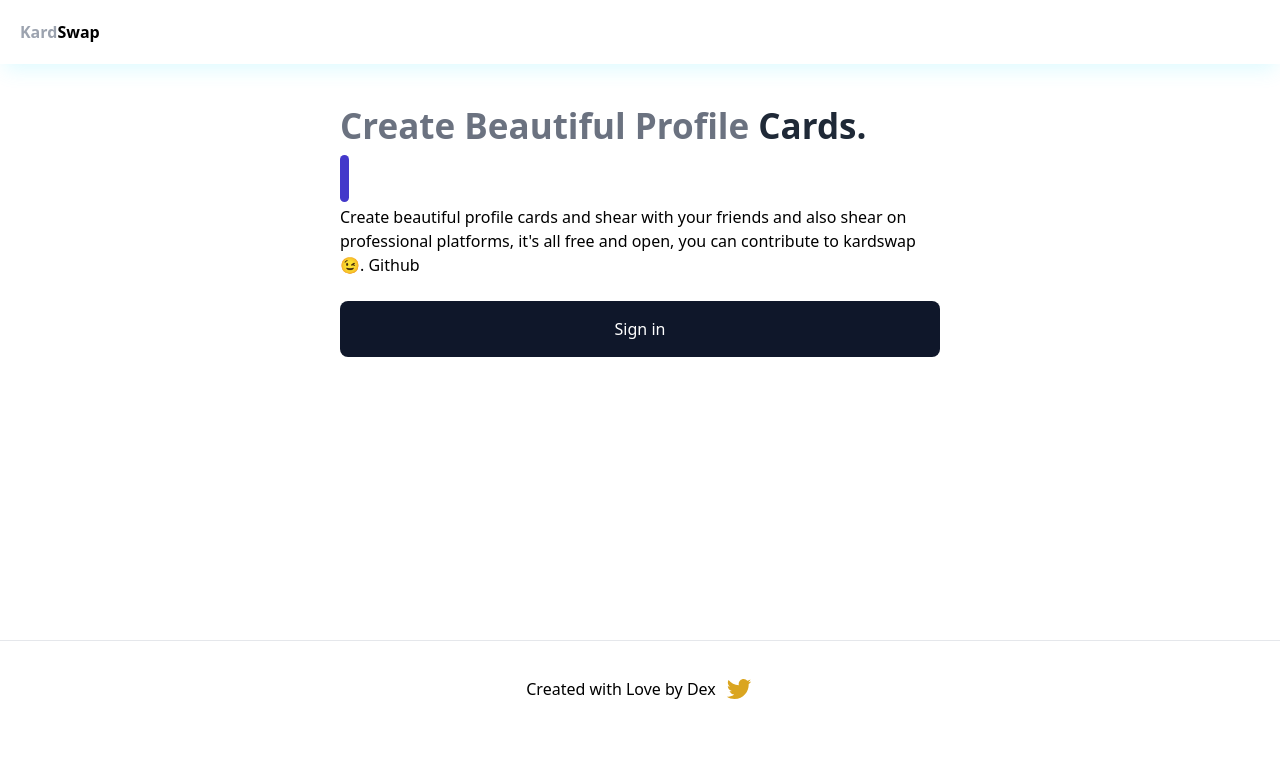
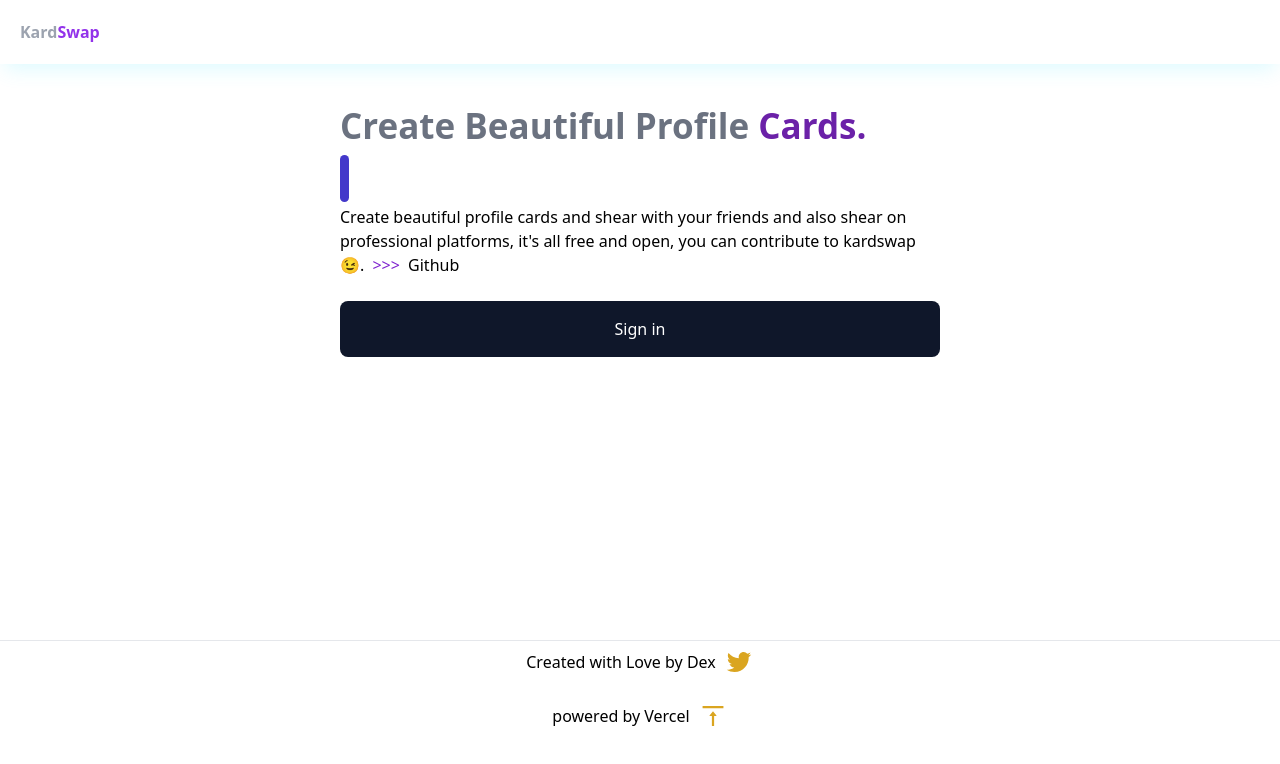
Before and after one commit to Dxtobi/cardsio, a Next.js app: page / in a window 1280 px wide. Shown: the top 764 px of the page. Built offline with nearby package versions, Linux system fonts and the light colour scheme; no server answers.

Commit message:
my code eint working

```diff
--- a/components/CreateProfile.tsx
+++ b/components/CreateProfile.tsx
@@ -22,7 +22,7 @@ export default function CreateProfile(params: { user: any; }) {
 
     const { register, handleSubmit } = useForm();
 
-    const onSubmitForm = async (values: Value) => {
+    const onSubmitForm = async (values: any) => {
         try {
             values.image = user?.image;
             //console.log(values);
--- a/components/NotSignedIn.tsx
+++ b/components/NotSignedIn.tsx
@@ -6,12 +6,12 @@ export default function NotSignedIn() {
           <div className="">
               <div className="text-gray-500 hero-text brand">
 
-                  <div>Create Beautiful Profile <span className="text-gray-800">Cards.</span></div>
+                  <div>Create Beautiful Profile <span className="text-purple-800">Cards.</span></div>
                   <span className="w-4 h-4 bg-indigo-700 rounded-full">&nbsp; </span>
               </div>
               <p>
           Create beautiful profile cards and shear with your friends and also shear on professional platforms, it's all free and open, you can contribute to kardswap 😉.
-          <a href="https://github.com/Dxtobi/cardsio"> Github</a>
+          <a href="https://github.com/Dxtobi/cardsio"> <span className="text-purple-700 p-1">{'>>>'}</span> Github </a>
 
               </p>
           </div>
--- /dev/null
+++ b/components/buttons/CoppyBtn.tsx
@@ -0,0 +1,9 @@
+
+import { AiOutlineShareAlt, AiOutlineSwap } from "react-icons/ai";
+
+
+export default function ShearCardComp({ }) {
+  return(
+        <button  className='flex items-center justify-center fixed bottom-5 p-4 bg-slate-900 text-white rounded-full w-[80px] h-[80px] my-3 left-5'><AiOutlineSwap size={30}/></button>
+    )
+}
--- /dev/null
+++ b/components/buttons/SwipeBtn.tsx
@@ -0,0 +1,10 @@
+
+import { AiOutlineShareAlt } from "react-icons/ai";
+
+
+export default function SwapCardBtn(params: { swapCards: any; }) {
+    const {swapCards} = params
+  return(
+        <button onClick={swapCards} className='flex items-center justify-center fixed bottom-5 p-4 bg-slate-900 text-white rounded-full w-[80px] h-[80px] my-3 left-5'><AiOutlineShareAlt size={30}/></button>
+    )
+}
--- a/components/footer.tsx
+++ b/components/footer.tsx
@@ -1,9 +1,9 @@
 import Image from 'next/image';
-import { AiOutlineTwitter } from "react-icons/ai";
+import { AiOutlineTwitter, AiOutlineVerticalAlignTop } from "react-icons/ai";
 export default function Footer() {
   return (
     <>
-      <footer className="flex h-24 w-full items-center justify-center border-t">
+      <footer className="flex flex-col h-24 w-full items-center justify-center border-t">
         <a
           className="flex items-center justify-center gap-2"
           href="https://twitter.com/programmer_dex"
@@ -14,6 +14,17 @@ export default function Footer() {
 
           <AiOutlineTwitter size={30} color='goldenrod'/>
         </a>
+        <br />
+        <a
+          className="flex items-center justify-center gap-2"
+          href="https://twitter.com/programmer_dex"
+          target="_blank"
+          rel="noopener noreferrer"
+        >
+          powered by{' '} Vercel
+
+          <AiOutlineVerticalAlignTop size={30} color='goldenrod'/>
+        </a>
       </footer>
     </>
   )
--- a/components/layout.tsx
+++ b/components/layout.tsx
@@ -4,7 +4,7 @@ import Footer from './footer'
 export default function Layout(params: { [x: string]: any; children: any }) {
 
   const { children, ...others } = params
-    //console.log("layout:", others)
+   // console.log("layout:", others)
   return (
     <>
         <Navbar profile={others} />
--- a/components/navbar.tsx
+++ b/components/navbar.tsx
@@ -1,20 +1,33 @@
+
 import Head from 'next/head';
 import Image from 'next/image';
+import { useEffect, useState } from 'react';
 
-export default function Navbar({profile}) {
-    console.log('params:::', profile)
+export default function Navbar(params: { [x: string]: any; }) {
+  const { session, ...others } = params
+  const [userName, setUser] = useState('Kard-io')
+  const [userImg, setImage] = useState(null)
+
+  useEffect(() => {
+    if (others.profile?.session?.user.name && others.profile?.session?.user.image) {
+      setImage(others.profile.session.user.image)
+      setUser(others.profile.session.user.name)
+      return
+    }
+  }, [params])
+  //console.log('session:::', others)
     return (
       <>
             <Head>
-          <title>{profile.profile?.name} | {profile.session?.user?.name}</title>
+          <title>{userName}</title>
             <link rel="icon" href="/favicon.ico" />
             </Head>
 
             <div className='z-50 flex items-center justify-between p-5 fixed top-0 right-0 w-full box-shadow  header_div'>
-                <div className='brand'>
+                <div className='brand text-purple-600'>
                     <span className='text-gray-400'>Kard</span>Swap
                 </div>
-                {profile.session&&<img src={`${profile.session.user.image}`} className='rounded-full' alt="avatar" width={30} height={30} />}
+                {userImg &&<img src={`${userImg}`} className='rounded-full' alt="avatar" width={30} height={30} />}
             </div>
       </>
     )
--- a/pages/api/createprofile.ts
+++ b/pages/api/createprofile.ts
@@ -23,6 +23,10 @@ export default async function (req:NextApiRequest, res:NextApiResponse) {
         if (!session) {
             return res.status(401).json({message:'not login'})
         }
+        interface User {
+            email: string;
+          }
+        const sessionUser = session?.user as User;
 
         const profile = await prisma.profile.create({
             data: {
@@ -37,7 +41,7 @@ export default async function (req:NextApiRequest, res:NextApiResponse) {
                 occupation,
                 image,
                 slug,
-                user: {connect: {email: session.user?.email}}
+                user: {connect: {email: sessionUser?.email}}
             }
         });
 
--- a/pages/api/editprofile.ts
+++ b/pages/api/editprofile.ts
@@ -24,10 +24,15 @@ export default async function (req:NextApiRequest, res:NextApiResponse) {
         if (!session) {
             return res.status(401).json({message:'not login'})
         }
+        interface User {
+            email: string;
+          }
+        const sessionUser = session?.user as User;
+
         const profile = await prisma.profile.update({
 
             where: {
-                email: session.user?.email
+                email: sessionUser?.email
             },
             data: {
                 name,
@@ -45,7 +50,7 @@ export default async function (req:NextApiRequest, res:NextApiResponse) {
         });
         return res.status(200).json(profile)
     } catch (error) {
-        console.log(error.message)
+       // console.log(error.message)
         return res.status(500).send({message:'error',})
     }
 }
--- a/pages/card.tsx
+++ b/pages/card.tsx
@@ -7,7 +7,8 @@ import { useState } from "react";
 import Profile1 from "../components/profiles/Profile1";
 import Profile2 from "../components/profiles/Profile2";
 import { AiOutlineShareAlt, AiOutlineSwap } from "react-icons/ai";
-
+import dynamic from "next/dynamic"
+//const CC = dynamic(() => import("../components/buttons/CoppyBtn").then(mod => mod.CopyClipboard), { ssr: false })
 
 export default function GetCardComp({ }) {
   const [type, setType] = useState(1000)
@@ -34,11 +35,14 @@ export default function GetCardComp({ }) {
 
 
 
-        <div >
-            {`${process.env.NEXT_PUBLIC_DEFAULT_URL}/profile?id=${data.id}&type=${type}`}
-        </div>
-        <button onClick={swipeData} className='flex items-center justify-center fixed bottom-5 p-4 bg-slate-900 text-white rounded-full w-[80px] h-[80px] my-3 right-5'><AiOutlineShareAlt size={30}/></button>
-        <button onClick={swipeData} className='flex items-center justify-center fixed bottom-5 p-4 bg-slate-900 text-white rounded-full w-[80px] h-[80px] my-3 left-5'><AiOutlineSwap size={30}/></button>
+
+
+        <button onClick={swipeData} className='flex items-center justify-center fixed bottom-5 p-4 header_div text-gray-900 rounded-full w-[80px] h-[80px] my-3 right-5'><AiOutlineSwap size={30}/></button>
+        <button onClick={() => {
+          window.alert('Copied')
+          navigator.clipboard.writeText(`${process.env.NEXT_PUBLIC_DEFAULT_URL}/profile?id=${data.id}&type=${type}`)
+        }}
+          className='flex items-center justify-center fixed bottom-5 p-4 header_div text-gray-900 rounded-full w-[80px] h-[80px] my-3 left-5'><AiOutlineShareAlt size={30} /></button>
       </div>
     )
 }
--- a/pages/index.tsx
+++ b/pages/index.tsx
@@ -79,7 +79,12 @@ export async function getServerSideProps(context: any) {
       },
     }
   }
-  const profile = await prisma.profile.findUnique({ where: { email: session?.user?.email } });
+
+  interface User {
+    email: string;
+  }
+  const sessionUser = session?.user as User;
+  const profile = await prisma.profile.findUnique({ where: { email: sessionUser.email } });
   const profiles = await prisma.profile.findMany({ take:-3 });
   //console.log(session, profile);
   return {
```
Also changed, not shown: types.ts (added, +12 -0 lines), 1 other file (tests, documents, lock files or other folders).
